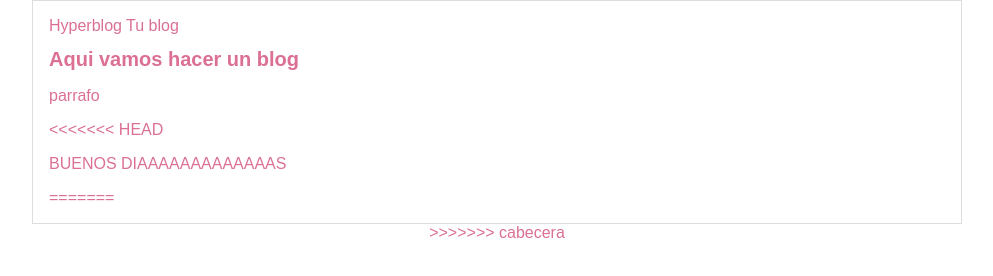
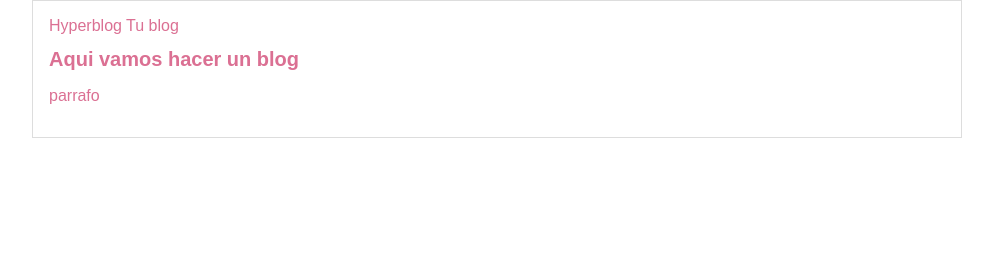
Before and after one commit to JuanRomero08/hyperblog, a plain HTML site: page index.html in a window 1280 px wide. Shown: the whole page, without its empty margins (143-1136 px from the left). Drawn offline with Linux system fonts and the light colour scheme; files that its build step writes are made by us from their sources.

Commit message:
Solucion errores

```diff
--- a/index.html
+++ b/index.html
@@ -5,7 +5,7 @@
     <meta http-equiv="X-UA-Compatible" content="IE=edge">
     <meta name="viewport" content="width=device-width, initial-scale=1.0">
     <title>Titulo</title>
-    <link rel="stylesheet" href="style.css">
+    <link rel="stylesheet" href="./css/style.css" >
 </head>
 <body>
     <div id="container">
@@ -15,11 +15,6 @@
     <div id="post">
     <h1>Aqui vamos hacer un blog</h1>
     <p>parrafo</p>
-<<<<<<< HEAD
-    <p>BUENOS DIAAAAAAAAAAAAAS</p>
-=======
-</div>
-</div>
->>>>>>> cabecera
+
 </body>
 </html>
```
